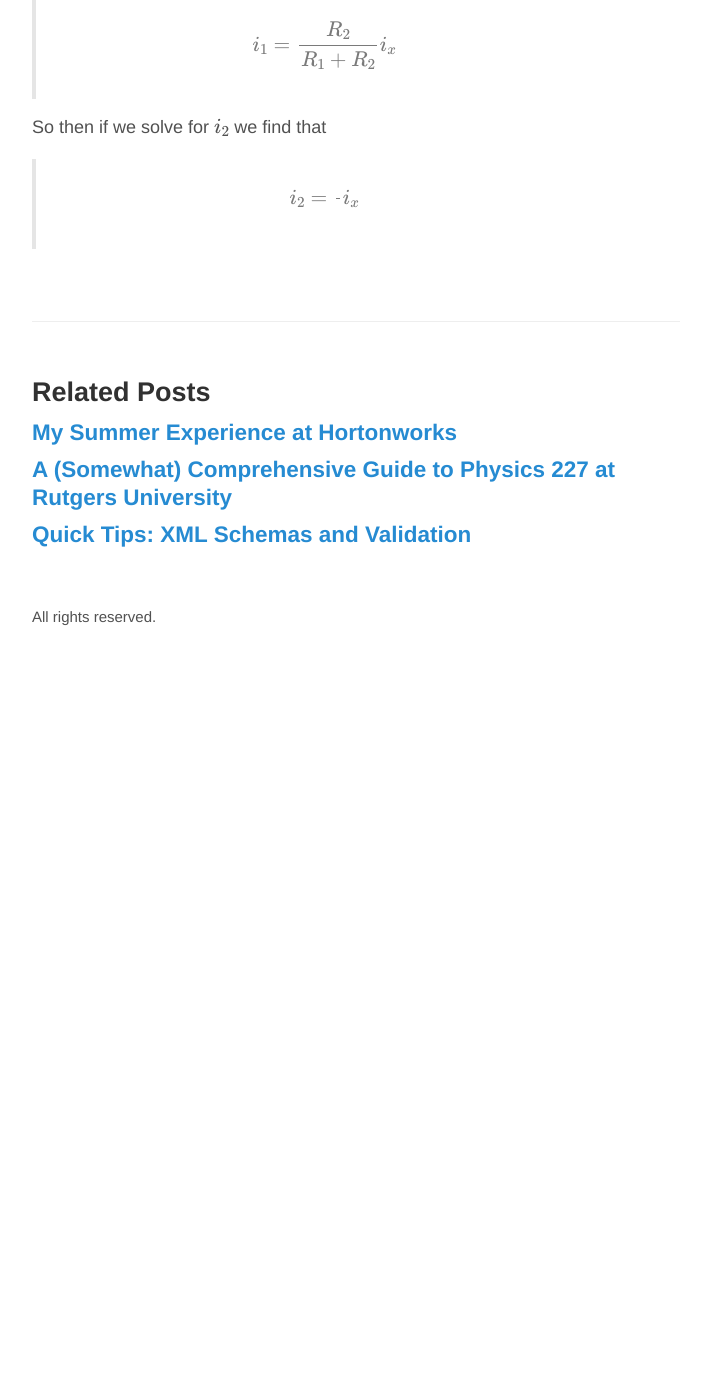
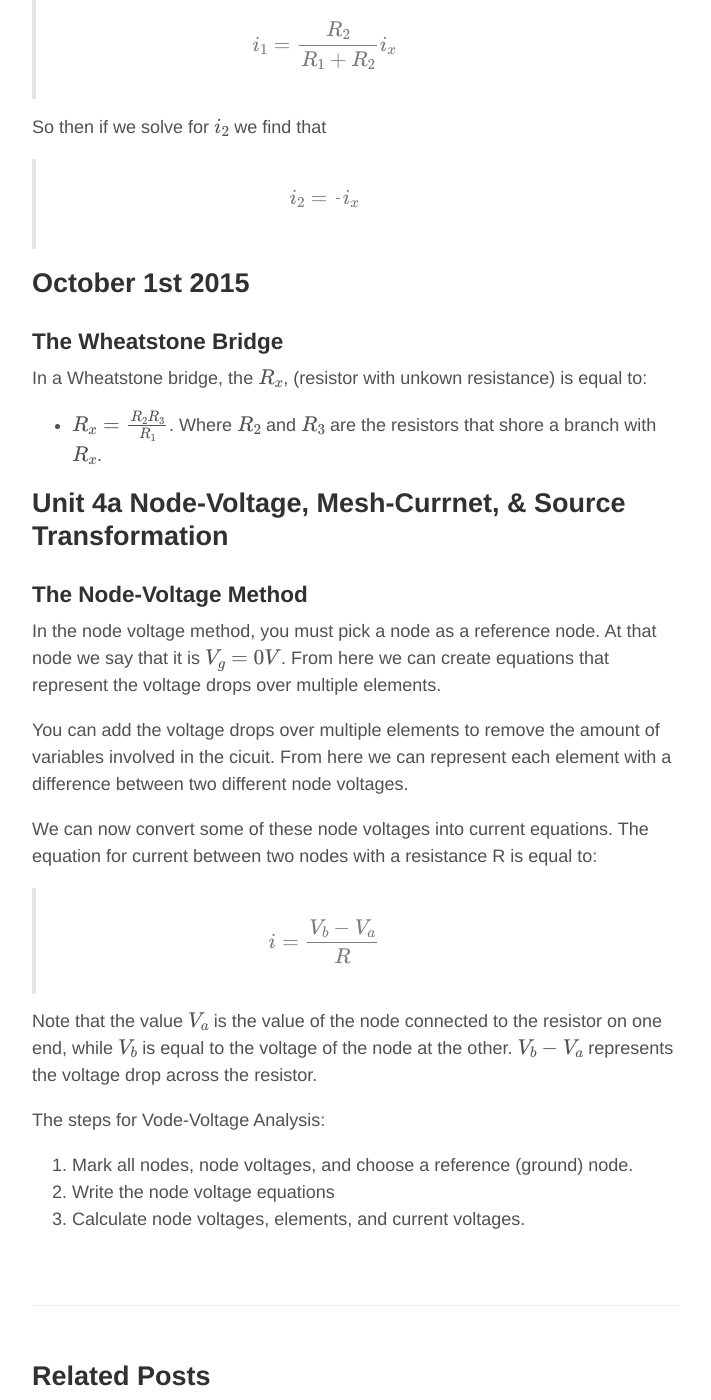
Before and after one commit to ZacBlanco/zacblanco.github.io, a Jekyll site: the page built from _posts/2015-9-03-guide-principles-electrical-engineering.md, in a window 1280 px wide and 1400 px high, scrolled down 21400 px. Shown: the whole window, without its empty margins (284-995 px from the left). Built offline with Jekyll 4.4.1, drawn with Linux system fonts in a browser that asks for light colours; formulas are drawn with MathJax 3; comment, search, counter and statistics services are not loaded; before the commit the page ends 22030 px from its top, so only the background shows below that.

Commit message:
ee1 update

```diff
--- a/_posts/2015-9-03-guide-principles-electrical-engineering.md
+++ b/_posts/2015-9-03-guide-principles-electrical-engineering.md
@@ -528,3 +528,33 @@ And with Ohm's law included, we can get the equation
 So then if we solve for $$ i_2 $$ we find that
 
 > $$ i_2 = \frac{}{}i_x $$
+
+
+## October 1st 2015
+
+### The Wheatstone Bridge
+
+In a Wheatstone bridge, the $$R_x$$, (resistor with unkown resistance) is equal to:
+
+- $$ R_x = \frac{R_2R_3}{R_1} $$. Where $$R_2$$ and $$R_3$$ are the resistors that shore a branch with $$R_x$$.
+
+## Unit 4a Node-Voltage, Mesh-Currnet, & Source Transformation
+
+### The Node-Voltage Method
+
+In the node voltage method, you must pick a node as a reference node. At that node we say that it is $$ V_g  = 0 V$$. From here we can create equations that represent the voltage drops over multiple elements.
+
+You can add the voltage drops over multiple elements to remove the amount of variables involved in the cicuit. From here we can represent each element with a difference between two different node voltages.
+
+We can now convert some of these node voltages into current equations. The equation for current between two nodes with a resistance R is equal to:
+
+> $$ i = \frac{V_b - V_a}{R} $$
+
+Note that the value $$V_a$$ is the value of the node connected to the resistor on one end, while $$V_b$$ is equal to the voltage of the node at the other. $$V_b - V_a$$ represents the voltage drop across the resistor.
+
+
+The steps for Vode-Voltage Analysis:
+
+1. Mark all nodes, node voltages, and choose a reference (ground) node.
+2. Write the node voltage equations
+3. Calculate node voltages, elements, and current voltages.
```
Also changed, not shown: 1 other file.
